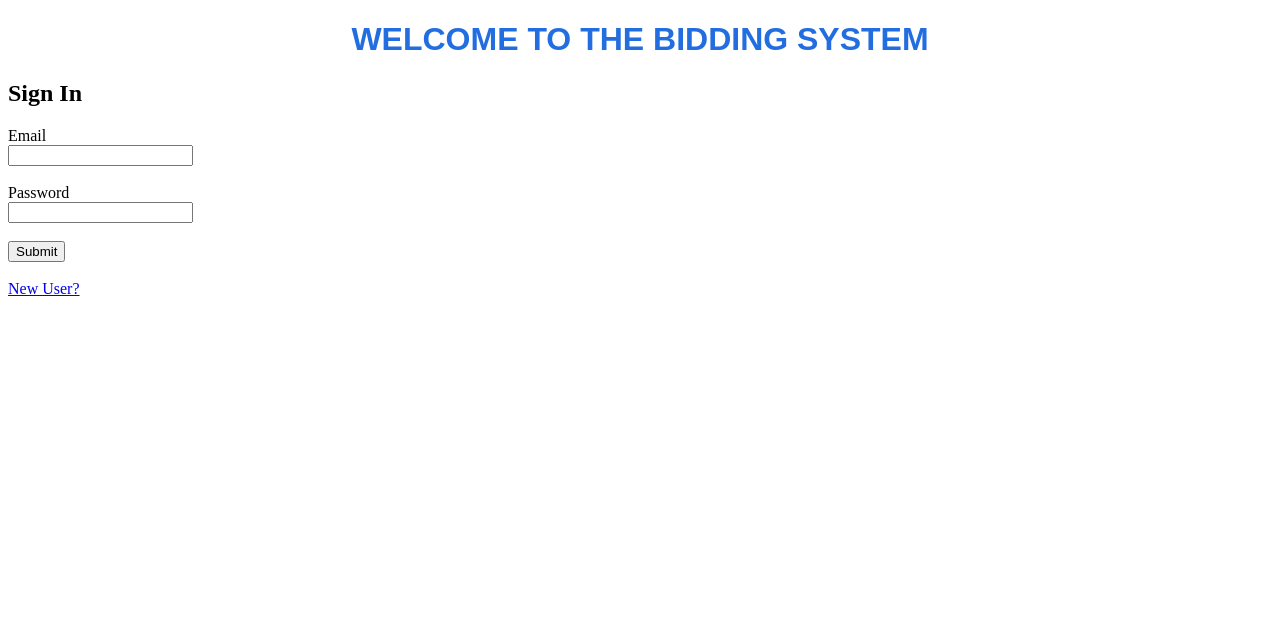
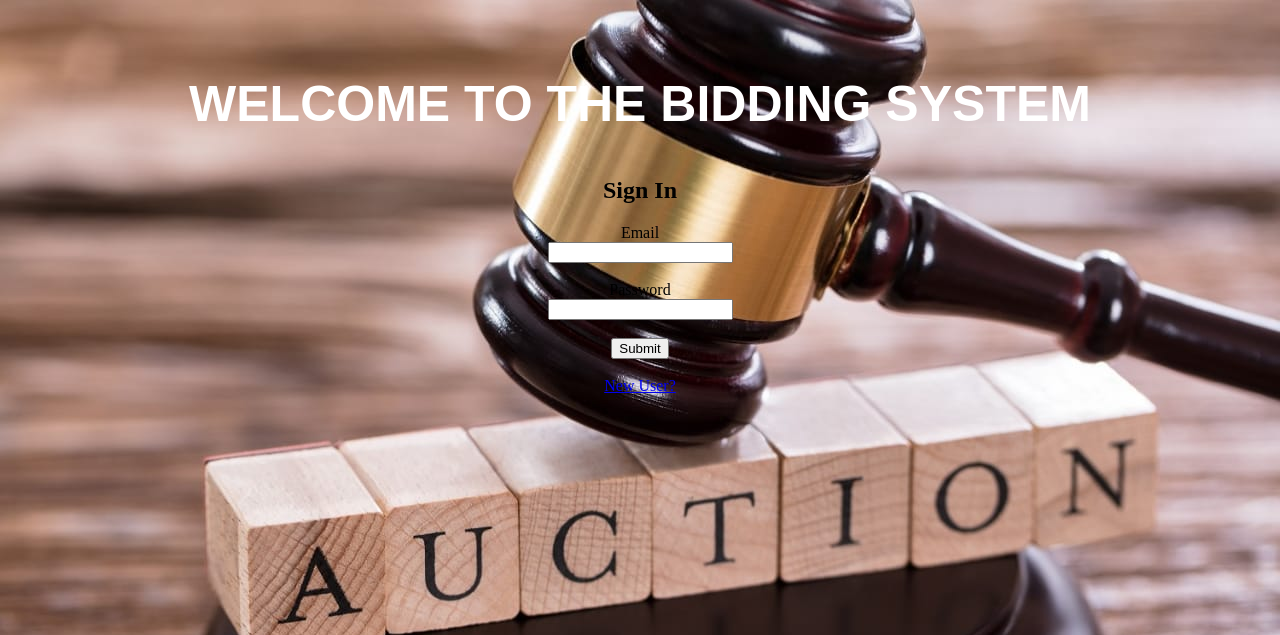
Before and after one commit to shikomatlala/BiddingSystem, a PHP site: page / in a window 1280 px wide. Shown: the top 635 px of the page. Run offline with PHP 8.4, Linux system fonts and the light colour scheme.

Commit message:
Styling Fixed

```diff
--- a/config/connect.php
+++ b/config/connect.php
@@ -26,7 +26,7 @@
         //Now the goal is to cut the first two slashes
         if($url[$x] === "/"){
             $y++;
-            if($y >= 5){
+            if($y >= 4){
                 $js_file .= ".." .  $url[$x];
                 $css_file .= ".." . $url[$x];
                 $ico_file .= ".." . $url[$x];
@@ -34,9 +34,9 @@
         }
     }
 
-    $js_file .= "../javascript/index.js";
-    $css_file .= "../style/index.css";
-    $ico_file .= "../media/icon/index.ico";
+    $js_file .= "javascript/index.js";
+    $css_file .= "style/index.css";
+    $ico_file .= "media/icon/index.ico";
     // echo $js_file . "<br>";
     // echo $css_file;
     $out = "<!DOCTYPE html>\n<html lang=\"en\" xmlns=\"http://www.w3.org/1999/xhtml\">";
--- a/index.php
+++ b/index.php
@@ -1,6 +1,5 @@
 <?php
     include_once "config/connect.php";
-
     include_once "config/component/login.php";
     if(isset($_POST['loginuser']))
     {
@@ -30,11 +29,13 @@
         }
         else{
             $html = "
+                <div class=\"showcase\">
                     <h1>WELCOME TO THE BIDDING SYSTEM</h1>
                     <h2>User Not Found</h2>
                     <h2>Sign In</h2>" . login("", "loginuser") . "
                     <div class=\"\">
                         <a href=\"create\">New User?</a><br>
+                    </div>
                 </div>
     </body>
 </html>";
@@ -44,10 +45,12 @@
     else
     {
         $html = "
+        <div class=\"showcase\">
             <h1>WELCOME TO THE BIDDING SYSTEM</h1>
             <h2>Sign In</h2>" . login("", "loginuser") . "
             <div class=\"\">
                 <a href=\"create\">New User?</a><br>
+            </div>
         </div>
     </body>
 </html>";
--- a/style/index.css
+++ b/style/index.css
@@ -1,17 +1,21 @@
+body{
+	background-image:url('../images/auction2.jpg');
+}
 
 ul{
     padding: 0;
     overflow: hidden;
     display: inline-block;
 }
-#showcase{
-	background-image:url('../images/auction2.jpg');
+.showcase{
+
+    /* background-color: yellow; */
 	background-position:center right;
 	min-height:300px;
 	margin-bottom:30px;
 	text-align: center;
 }
-#showcase h1{
+.showcase h1{
     color:#fff;
     font-size:50px;
     line-height: 1.6em;
@@ -21,3 +25,4 @@ ul{
         text-align: center;
         font-family: Arial, Helvetica, sans-serif;
         color: rgb(34, 110, 224);
+    }
--- a/user/index.php
+++ b/user/index.php
@@ -1,4 +1,5 @@
 <?php
     include_once "../config/connect.php";
     include_once "component/indexnavbar.php";
+
 ?>
```
Lines whose indentation alone changed are shown as unchanged.
